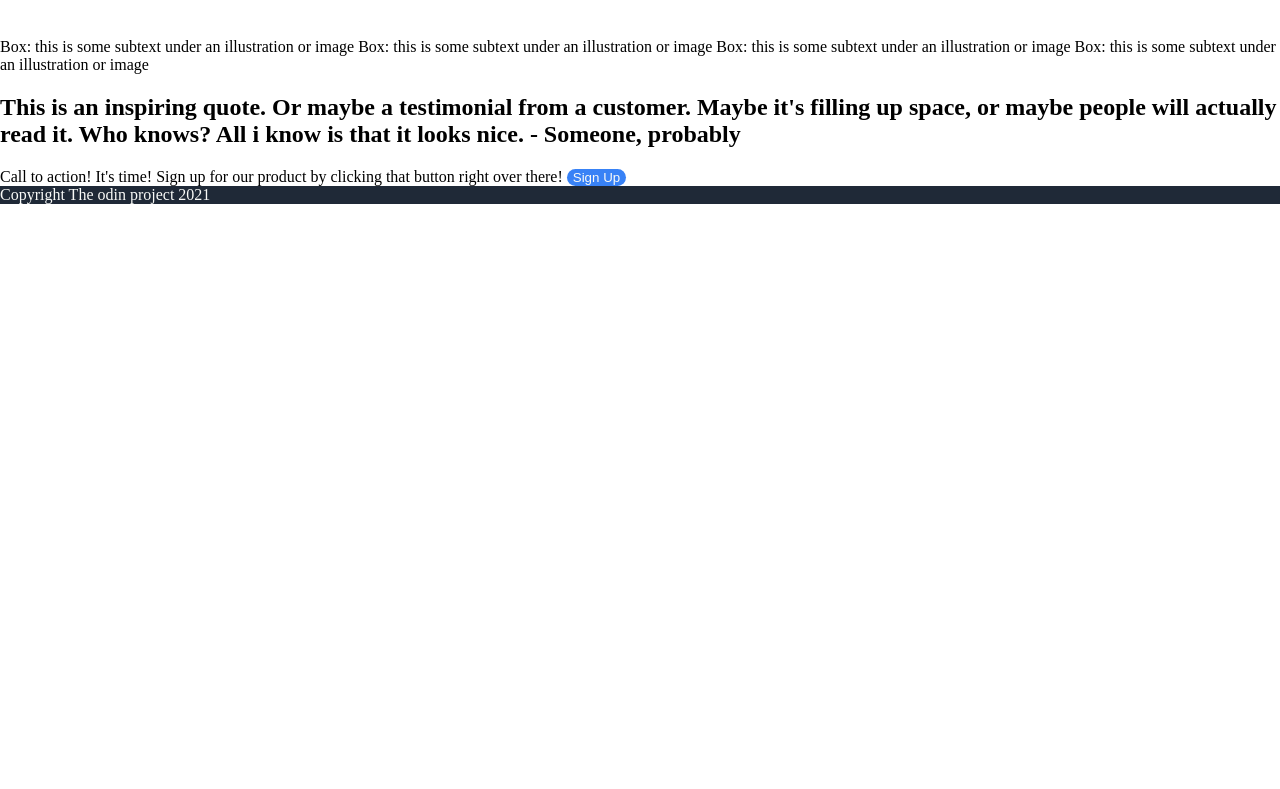
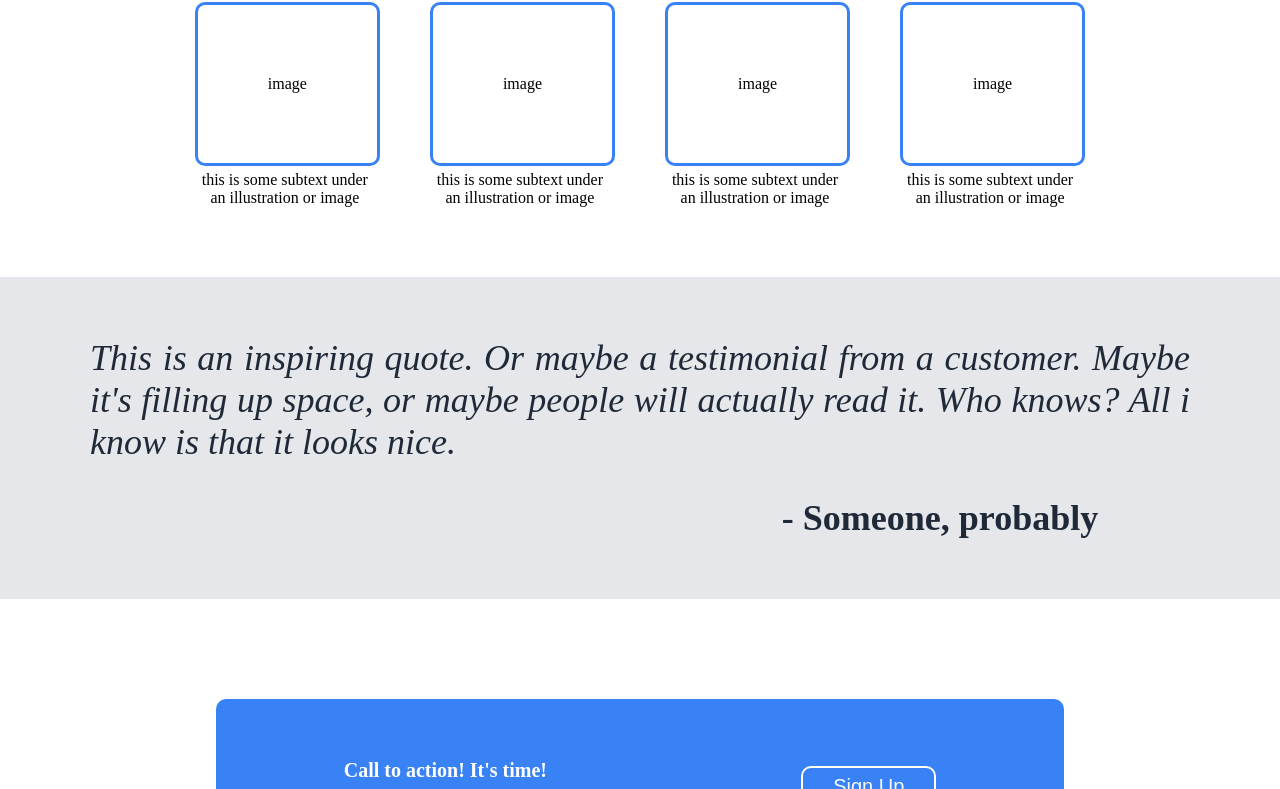
Before and after one commit to miguelenne/odinProject-landingPage, a plain HTML site: page index.html in a window 1280 px wide. Shown: the part 637-1426 px from the top of the page. Before the commit the page ends 841 px from the top, so only its background shows below. Drawn offline with Linux system fonts and the light colour scheme.

Commit message:
Added image templates to the content 2 section along with padding and subtext and
Finished the content 3 (quote) part, centering and stylizing the quote and it's background

started making the section4 (blue box) part. Added text and button to it and tried to stylize them,
although it's not complete

```diff
--- a/index.html
+++ b/index.html
@@ -7,7 +7,6 @@
     </head>
 
     <body>
-
         <div class="header">
             <div class="header-logo">Header Logo</div>
             <div class="header-link">
@@ -20,34 +19,59 @@
         <div class="content1">
             <div class="text-section">
                 <div class="main-text">This Website is awesome</div>
-                <div class="secondary-text">
+                <div class="subtext">
                     This website has some subtext that goes here under the main title.
                     It's a smaller font and the color is lower contrast
                 </div>
-                <button class="content1-button">Sign Up</button>
+                <button>Sign Up</button>
             </div>
             <div class="image-section"> <img alt="this is a placeholder for an image"> </div>
         </div>
-s
+
         <div class="content2">
-            <h1>Some random information</h1>
-            Box: this is some subtext under an illustration or image
-            Box: this is some subtext under an illustration or image
-            Box: this is some subtext under an illustration or image
-            Box: this is some subtext under an illustration or image
+            <div class="main-text">Some random information</div>
+            <div class="image-section">
+
+                <div class="image">
+                    <div class="image-box"> image</div>
+                    <div class="subtext">this is some subtext under an illustration or image</div>
+                </div>
+
+                <div class="image">
+                    <div class="image-box"> image</div>
+                    <div class="subtext">this is some subtext under an illustration or image</div>
+                </div>
+
+                <div class="image">
+                    <div class="image-box"> image</div>
+                    <div class="subtext">this is some subtext under an illustration or image</div>
+                </div>
+
+                <div class="image">
+                    <div class="image-box"> image</div>
+                    <div class="subtext">this is some subtext under an illustration or image</div>
+                </div>
+
+            </div>
         </div>
 
         <div class="content3">
-            <h2> This is an inspiring quote. Or maybe a testimonial from a customer.
+            <div class="text-section">
+                This is an inspiring quote. Or maybe a testimonial from a customer.
                 Maybe it's filling up space, or maybe people will actually read it. Who knows?
                 All i know is that it looks nice.
-                - Someone, probably
-            </h2>
+            </div>
+            <div class="quote-author">- Someone, probably</div>
+
         </div>
 
         <div class="content4">
             <div class="blue-box">
-                Call to action! It's time! Sign up for our product by clicking that button right over there!
+                <div class="text-section">
+                    <div class="main-text">Call to action! It's time!</div>
+                    <div class="subtext">Sign up for our product by clicking that button right over there!</div>
+                </div>
+
                 <button>Sign Up</button>
             </div>
 
--- a/style.css
+++ b/style.css
@@ -1,12 +1,6 @@
 html,body{
     margin:0px;
     padding:0px;
-}
-
-body{
-    display: flex;
-    flex-direction: column;
-    justify-content: space-between;
 }
 
 a{
@@ -18,8 +12,17 @@ a{
 button{
     background-color: #3882f6;
     color: #F9FAF8;
+    font-size: 20px;
+    font-weight: 500;
+    padding: 7px;
+    padding-left: 30px;
+    padding-right: 30px;
     border-radius: 10px;
-    border: none;
+    font-weight: 500;
+    padding: 7px;
+    padding-left: 30px;
+    padding-right: 30px;
+    border-radius: 10px;
 }
 
 .header, .content1, .footer{
@@ -56,13 +59,13 @@ button{
     padding-bottom:120px ;
 }
 
-.main-text{
+.content1 .main-text{
     font-size: 48px;
     max-width: 450px;
     font-weight: 900;
 }
 
-.image-section{
+.content1 .image-section{
     align-self: flex-start;
     padding: 120px;
     margin-left: 300px;
@@ -70,19 +73,15 @@ button{
 
 }
 
-.secondary-text{
+.content1 .subtext{
     font-size:18px;
     max-width: 530px;
     color: #E5E7EB;
 }
 
-.content1-button{
+.content1 button{
     align-self: flex-start;
-    font-size: 20px;
-    font-weight: 500;
-    padding: 7px;
-    padding-left: 30px;
-    padding-right: 30px;
+    border: none;
 }
 
 .content2{
@@ -91,17 +90,96 @@ button{
     align-items: center;
 }
 
-.content2 h1{
-    padding-top: 30px;
-    padding-bottom: 30px;
+.content2 .main-text{
+    font-size: 36px;
+    color:#1F2937;
+    font-weight: 900;
+    padding-top: 40px;
+    padding-bottom: 40px;
+}
+
+.content2 .image-section{
+    display: flex;
+    gap:50px;
+}
+
+
+.content2 .image-box{
+    border: #3882f6 solid 3px;
+    border-radius: 10px;
+    padding: 70px;
+}
+
+.content2 .subtext{
+    padding-top: 5px;
+    padding-bottom: 70px;
+    max-width: 180px;
+    text-align: center;
+
 }
 
 .content3{
+    padding-top: 60px;
+    padding-bottom: 60px;
+    background-color: #E5E7EB;
     display: flex;
+    flex-direction: column;
 }
+
+.content3 .text-section, .quote-author{
+    font-size: 36px;
+    color: #1F2937;
+    align-self: center;
+    font-weight: 100;
+}
+
+.content3 .text-section{
+    font-style: italic;
+    text-align: justify;
+    max-width: 1100px;
+    max-height: 40px;
+
+
+}
+.quote-author{
+    margin-left: 600px;
+    font-weight: 900;
+}
+
 .content4{
     display: flex;
+    justify-content: center;
+    padding-top: 100px;
+    padding-bottom: 100px;
+
 }
+
+.blue-box{
+    background-color: #3882f6;
+    color:white;
+    border-radius: 10px;
+    display: flex;
+    padding: 60px 10%;
+
+    /*20, 24, 28, 36*/
+}
+
+.blue-box .text-section{
+    padding: 0px;
+}
+
+.blue-box .main-text{
+    font-size: 20px;
+    font-weight: 900;
+}
+
+.blue-box .subtext{font-size: 18px;}
+
+.content4 button{
+    border: 2px white solid;
+    align-self: center;
+}
+
 .footer{
     display: flex;
 }
```
